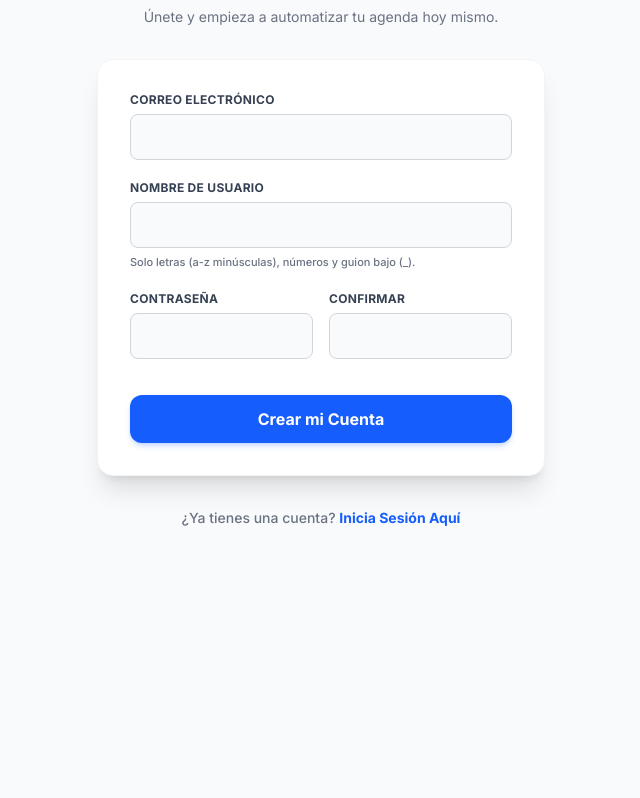
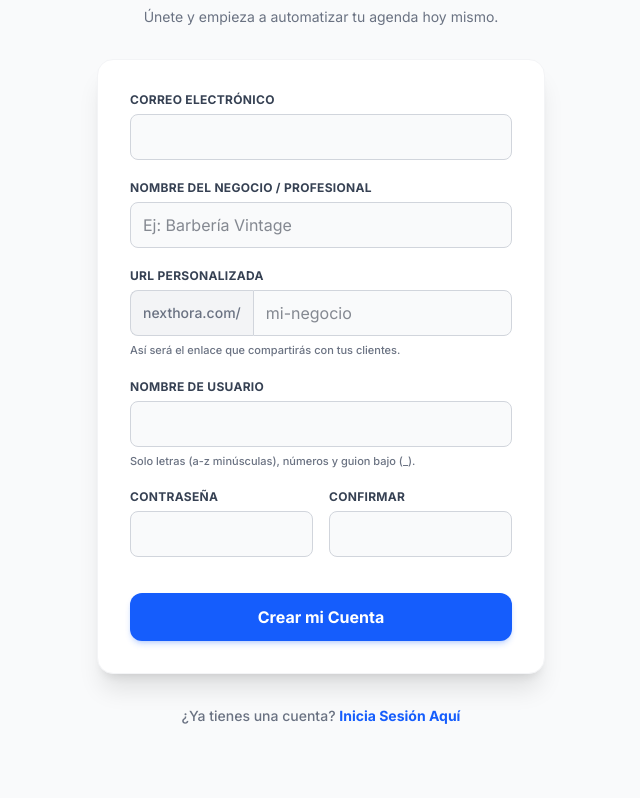
Before and after one commit to VitoNez5198/nexthora, a Django app: page /register/ in a window 1280 px wide. Shown: the part 197-995 px from the top of the page, without its empty margins (319-959 px from the left). Before the commit the page ends 723 px from the top, so only its background shows below. Run offline with Django 5.2, Linux system fonts and the light colour scheme; style sheets or scripts are compiled from the project's sources.

Commit message:
Añadidos campos de nombre y URL al registro

```diff
--- a/booking/forms.py
+++ b/booking/forms.py
@@ -9,16 +9,45 @@ import datetime
 # --- FORMULARIO DE REGISTRO ---
 class NexthoraUserCreationForm(UserCreationForm):
     email = forms.EmailField(required=True, help_text="Requerido. Ingresa un email válido.")
+    display_name = forms.CharField(
+        max_length=100,
+        required=True,
+        help_text="El nombre de tu negocio o tu nombre profesional.",
+        label="Nombre del Negocio"
+    )
+    slug = forms.CharField(
+        max_length=100,
+        required=True,
+        help_text="Tu enlace personalizado. Ej: nexthora.com/tu-negocio",
+        label="URL Personalizada"
+    )
 
     class Meta(UserCreationForm.Meta):
         model = User
-        fields = UserCreationForm.Meta.fields + ("email",)
+        fields = UserCreationForm.Meta.fields + ("email", "display_name", "slug")
+
+    def clean_slug(self):
+        slug = self.cleaned_data.get('slug')
+        if slug:
+            slug_formateado = slugify(slug)
+            palabras_reservadas = ['admin', 'dashboard', 'login', 'register', 'logout', 'api', 'settings']
+            if slug_formateado in palabras_reservadas:
+                raise ValidationError("Esta URL no está disponible. Por favor, elige otra.")
+            if ProfessionalProfile.objects.filter(slug=slug_formateado).exists():
+                raise ValidationError("Este enlace ya está en uso por otro profesional.")
+            return slug_formateado
+        return slug
 
     def save(self, commit=True):
         user = super().save(commit=False)
         user.email = self.cleaned_data["email"]
         if commit:
-            user.save()
+            user.save() # Guarda el usuario y dispara la señal que crea el ProfessionalProfile
+            # Actualizamos el perfil recién creado
+            profile = user.profile
+            profile.display_name = self.cleaned_data["display_name"]
+            profile.slug = self.cleaned_data["slug"]
+            profile.save()
         return user
 
 # --- FORMULARIO DE ACTUALIZACIÓN DE CUENTA ---
--- a/templates/register.html
+++ b/templates/register.html
@@ -40,6 +40,38 @@
                 {% for error in form.email.errors %}
                 <p class="mt-1 text-xs text-red-600 font-bold">{{ error }}</p>
                 {% endfor %}
+            </div>
+
+            <!-- Campo de Nombre del Negocio -->
+            <div>
+                <label for="display_name" class="block text-xs font-bold text-gray-700 uppercase tracking-wide mb-1.5">
+                    Nombre del Negocio / Profesional
+                </label>
+                <input type="text" name="display_name" id="display_name" required placeholder="Ej: Barbería Vintage" class="w-full px-3 py-2.5 border rounded-lg bg-gray-50 focus:bg-white outline-none transition-all
+                              {% if form.display_name.errors %} border-red-500 focus:ring-2 focus:ring-red-500 {% else %} border-gray-300 focus:ring-2 focus:ring-blue-600/20 focus:border-blue-600 {% endif %}">
+                {% for error in form.display_name.errors %}
+                <p class="mt-1 text-xs text-red-600 font-bold">{{ error }}</p>
+                {% endfor %}
+            </div>
+
+            <!-- Campo de URL Deseada (Slug) -->
+            <div>
+                <label for="slug" class="block text-xs font-bold text-gray-700 uppercase tracking-wide mb-1.5">
+                    URL Personalizada
+                </label>
+                <div class="flex">
+                    <span class="inline-flex items-center px-3 text-sm text-gray-500 bg-gray-100 border border-r-0 border-gray-300 rounded-l-lg font-medium">
+                        nexthora.com/
+                    </span>
+                    <input type="text" name="slug" id="slug" required placeholder="mi-negocio" class="w-full px-3 py-2.5 border rounded-r-lg bg-gray-50 focus:bg-white outline-none transition-all
+                                  {% if form.slug.errors %} border-red-500 focus:ring-2 focus:ring-red-500 {% else %} border-gray-300 focus:ring-2 focus:ring-blue-600/20 focus:border-blue-600 {% endif %}">
+                </div>
+                {% for error in form.slug.errors %}
+                <p class="mt-1 text-xs text-red-600 font-bold">{{ error }}</p>
+                {% endfor %}
+                <p class="mt-1.5 text-[11px] text-gray-500 font-medium">
+                    Así será el enlace que compartirás con tus clientes.
+                </p>
             </div>
 
             <!-- Campo de Nombre de Usuario -->
```
